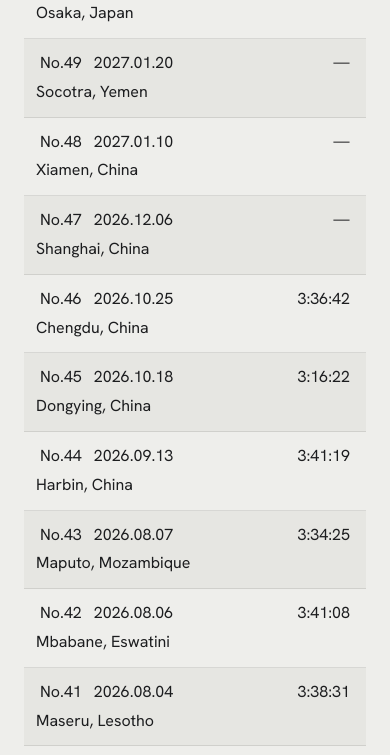
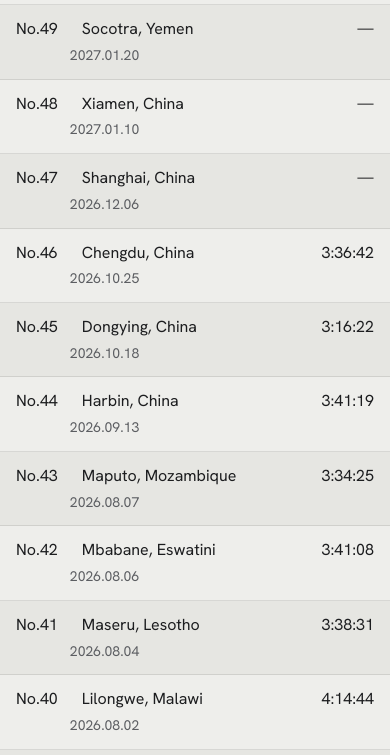
Before and after one commit to Ningli197805/ning-li-site, a plain HTML site: page en/marathon/records.html in a window 390 px wide. Shown: the part 901-1656 px from the top of the page. Drawn offline with Linux system fonts and the light colour scheme.

Commit message:
Refine mobile marathon records layout

```diff
--- a/en/marathon/records.html
+++ b/en/marathon/records.html
@@ -49,16 +49,16 @@
 .record-note { display: block; margin-top: 4px; color: var(--muted); font-size: var(--t-small); line-height: 1.35; }
 @media (max-width: 639px) {
   .hero.hero--statement { min-height: 0; padding-bottom: var(--s-7); }
-  .records-table { width: 100%; }
+  .records-table { width: 100vw; max-width: none; margin-inline: calc(50% - 50vw); }
   .records-table caption { display: block; }
   .records-table thead { display: none; }
   .records-table, .records-table tbody, .records-table tr, .records-table td { display: block; width: auto; }
-  .records-table tr { display: grid; grid-template-columns: auto 1fr auto; grid-template-areas: "no date time" "race race race"; gap: 4px 12px; padding: var(--s-3) 0; border-bottom: 1px solid var(--line); }
+  .records-table tr { display: grid; grid-template-columns: auto minmax(0, 1fr) auto; gap: 3px 12px; padding: var(--s-3) 0; border-bottom: 1px solid var(--line); }
   .records-table td { padding: 0; border: 0; }
-  .records-table .record-no { grid-area: no; padding-left: var(--s-3); }
-  .records-table .record-date { grid-area: date; text-align: left; }
-  .records-table .record-race { grid-area: race; padding: 0; }
-  .records-table .record-time { grid-area: time; padding-right: var(--s-3); text-align: right; }
+  .records-table .record-no { grid-column: 1; grid-row: 1; padding-left: var(--s-3); }
+  .records-table .record-race { grid-column: 2; grid-row: 1; padding: 0; }
+  .records-table .record-time { grid-column: 3; grid-row: 1; padding-right: var(--s-3); text-align: right; }
+  .records-table .record-date { grid-column: 2; grid-row: 2; text-align: left; color: var(--muted); font-size: var(--t-small); }
 }
 </style>
 <script>document.documentElement.classList.add('m-enter');setTimeout(()=>document.documentElement.classList.add('m-enter-done'),700)</script>
```
Also changed, not shown: marathon/records.html (+6 -6 lines).
